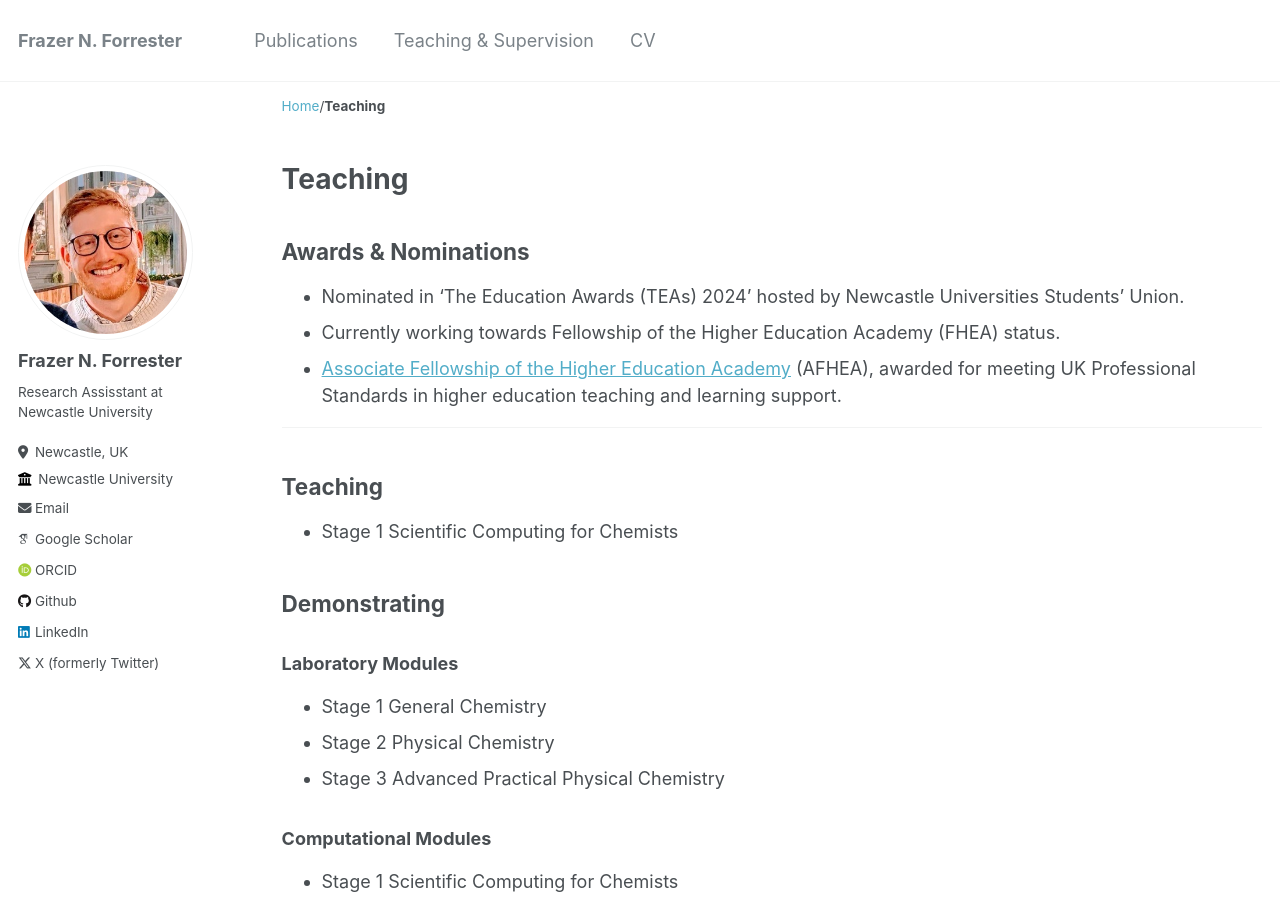
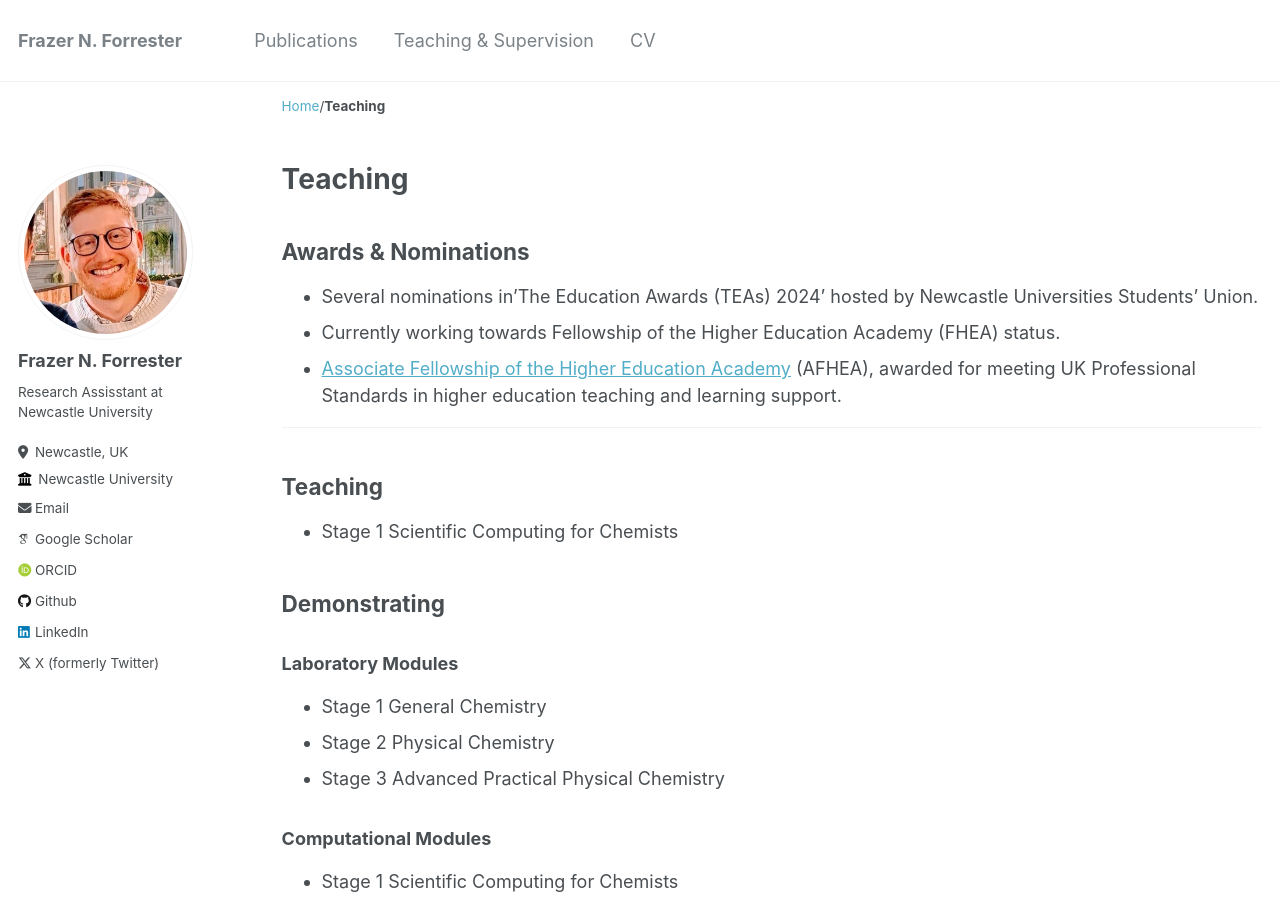
Before and after one commit to fforrester/fforrester.github.io, a Jekyll site: the page built from _pages/teaching.md, in a window 1280 px wide and 900 px high. Built offline with Jekyll 4.4.1, drawn with Linux system fonts in a browser that asks for light colours; some web fonts are replaced.

Commit message:
Update teaching.md

```diff
--- a/_pages/teaching.md
+++ b/_pages/teaching.md
@@ -6,7 +6,7 @@ author_profile: true
 ---
 
 ## Awards & Nominations
-- Nominated in 'The Education Awards (TEAs) 2024' hosted by Newcastle Universities Students' Union.
+- Several nominations in'The Education Awards (TEAs) 2024' hosted by Newcastle Universities Students' Union.
 - Currently working towards Fellowship of the Higher Education Academy (FHEA) status.
 - [Associate Fellowship of the Higher Education Academy](https://fforrester.github.io/files/Frazer%20Forrester%20-%20Associate%20Fellowship.pdf) (AFHEA), awarded for meeting UK Professional Standards in higher education teaching and learning support.
 
```
